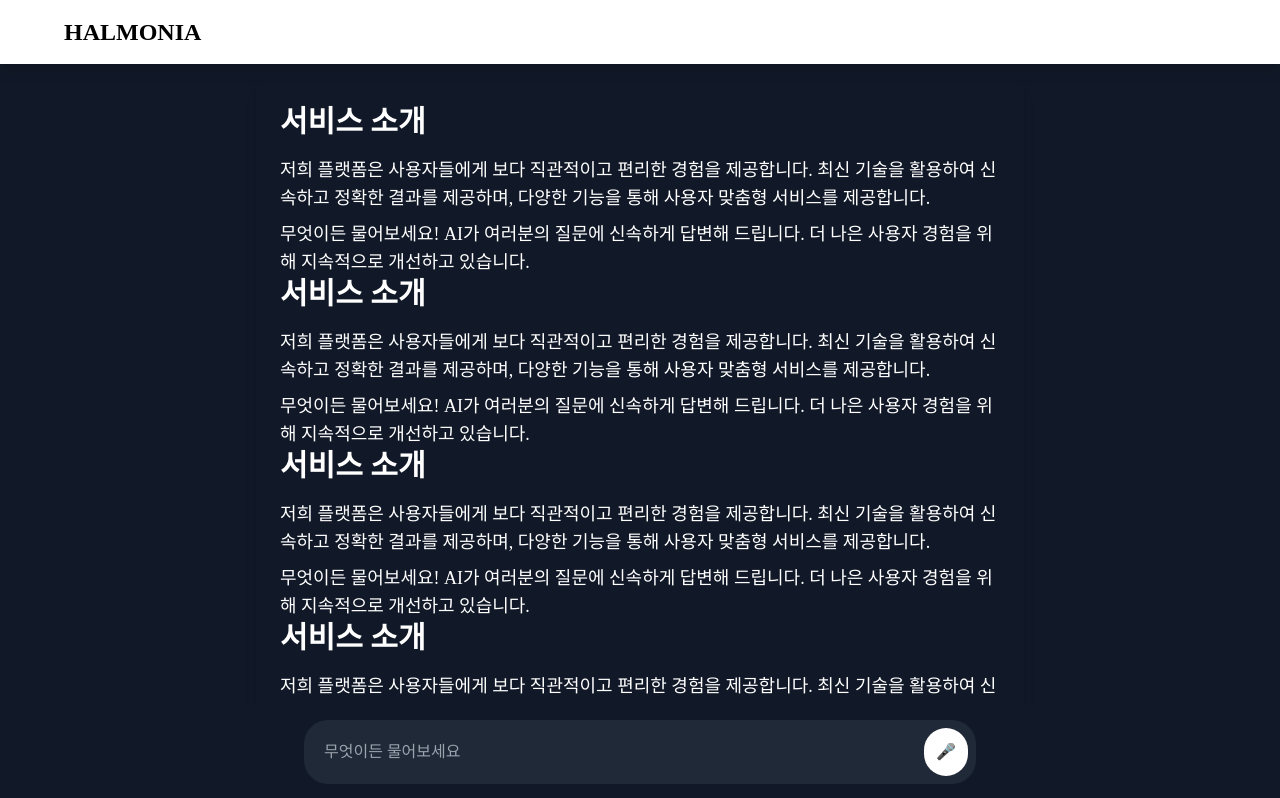
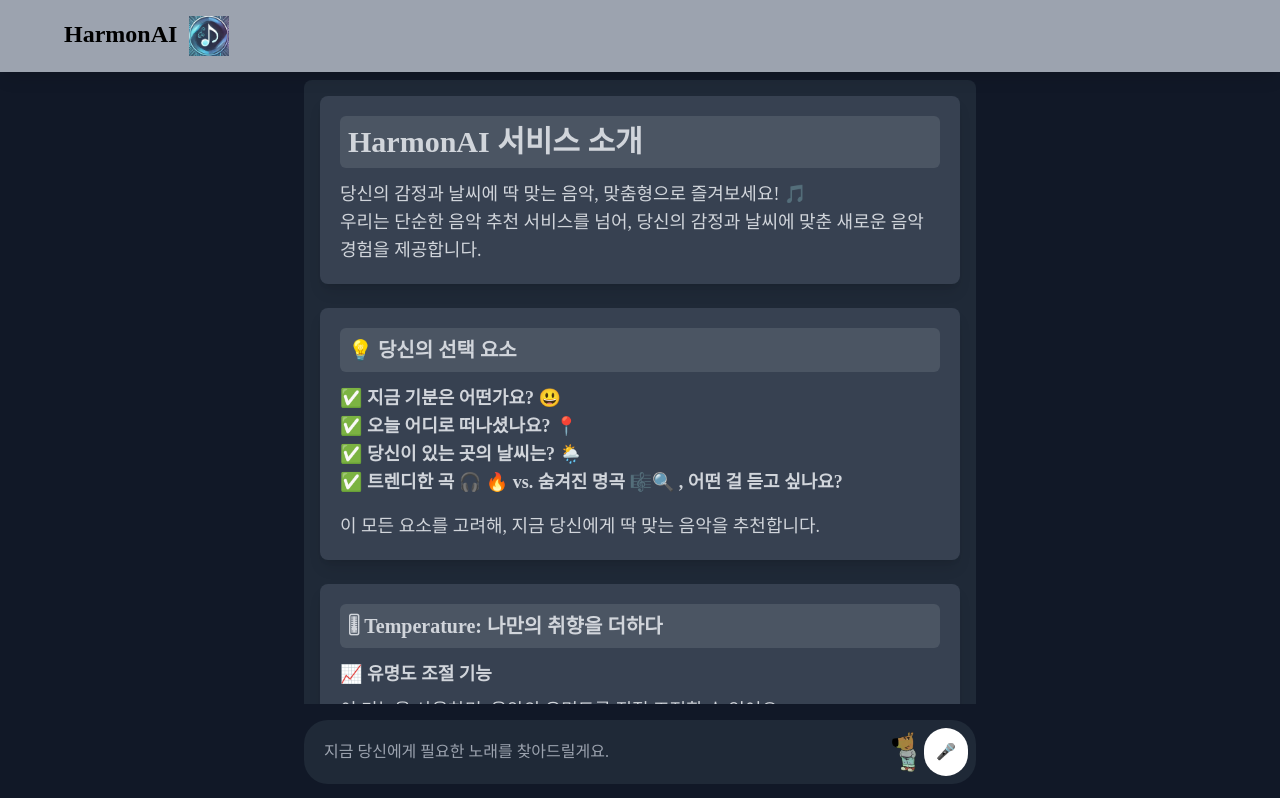
Before and after one commit to vwx12345/FE-CI-CD-Practice, a React (Vite) app: page / in a window 1280 px wide. Shown: the top 798 px of the page. Built offline with nearby package versions, Linux system fonts and the light colour scheme; a web font is replaced by a local one.

Commit message:
CI/CD 트리거

```diff
--- a/src/Components/Footer/Footer.jsx
+++ b/src/Components/Footer/Footer.jsx
@@ -1,39 +1,97 @@
-import React, { useState } from "react";
+import React, { useState, useEffect } from "react";
 import { useNavigate } from "react-router-dom";
+import "../../styles/Footer.css"; // ✅ 스타일 파일 가져오기
+import volumeIcon from "../../assets/chillguy.png";
 
 const Footer = () => {
   const [question, setQuestion] = useState("");
+  const [volume, setVolume] = useState(50); // 🎚️ 기본 볼륨 50
+  const [pop, setPop] = useState(false);
   const navigate = useNavigate();
 
+  let hideTimeout;
+
+  // 🔥 CSS 변수 업데이트 (아래에서 위로 차오르도록 설정)
+  useEffect(() => {
+    document.documentElement.style.setProperty("--progress", `${volume}%`);
+  }, [volume]);
+
+  // 🔄 슬라이더의 값 반전 (위로 올릴수록 볼륨 커짐)
+  const handleVolumeChange = (e) => {
+    const reversedVolume = 100 - Number(e.target.value);
+    setVolume(reversedVolume);
+  };
+
+  // 🔥 슬라이더 사라지는 시간 연장 (1초)
+  const hideSlider = () => {
+    hideTimeout = setTimeout(() => {
+      setPop(false);
+    }, 700); // ⏳ 1초 후 사라짐
+  };
+
   const handleAsk = async () => {
-    if (!question.trim()) return; // 빈 입력 방지
+    if (!question.trim()) return;
 
-    console.log("✅ 질문 전송:", question);
+    console.log("✅ 질문 전송:", question, "🔊 볼륨:", volume);
 
     try {
-      window.scrollTo({ top: 0, behavior: "smooth" }); // 화면 맨 위로 이동
-      navigate("/loading", { state: { question } }); // ✅ 질문을 state로 전달
+      window.scrollTo({ top: 0, behavior: "smooth" });
+      navigate("/loading", { state: { question, volume } });
     } catch (error) {
       console.error("❌ 요청 실패:", error);
     }
 
-    setQuestion(""); // 입력 초기화
+    setQuestion("");
   };
 
   return (
     <footer className="fixed bottom-0 left-0 w-full bg-gray-900 text-white p-4 flex justify-center">
-      <div className="w-full max-w-2xl flex items-center bg-gray-800 rounded-3xl p-2">
+      <div className="w-full max-w-2xl flex items-center bg-gray-800 rounded-3xl p-2 relative">
         <input
           type="text"
           className="flex-1 bg-transparent text-white p-3 outline-none"
-          placeholder="무엇이든 물어보세요"
+          placeholder="지금 당신에게 필요한 노래를 찾아드릴게요."
           value={question}
-          onChange={(e) => {
-            setQuestion(e.target.value);
-            console.log("입력된 값:", e.target.value); // ✅ 입력값 출력
+          onChange={(e) => setQuestion(e.target.value)}
+          onKeyDown={(e) => {
+            if (e.key === "Enter") {
+              e.preventDefault();
+              handleAsk();
+            }
           }}
         />
 
+        <div
+          className="relative ml-2 cursor-pointer"
+          onMouseEnter={() => {
+            clearTimeout(hideTimeout);
+            setPop(true);
+          }}
+          onMouseLeave={hideSlider} // ✅ 마우스를 떼면 1초 후에 사라짐
+        >
+          <img
+            src={volumeIcon} // ✅ import한 이미지 사용
+            alt="Volume Icon"
+            className="pl-2 w-8 h-10"
+          />
+
+          {pop && (
+            <div
+              className="absolute bottom-12 left-1/2 transform -translate-x-1/2 bg-gray-700 p-3 rounded-lg shadow-lg"
+              onMouseEnter={() => clearTimeout(hideTimeout)} // ✅ 마우스를 올리면 사라지지 않음
+              onMouseLeave={hideSlider} // ✅ 마우스를 떼면 1초 후 사라짐
+            >
+              <input
+                type="range"
+                min="0"
+                max="100"
+                value={100 - volume} // ✅ 위로 올릴수록 값이 커지도록 반전
+                onChange={handleVolumeChange}
+                className="volume-slider"
+              />
+            </div>
+          )}
+        </div>
         <button
           className="bg-white text-black rounded-full p-3 ml-2"
           onClick={handleAsk}
--- a/src/Components/Navbar/Navbar.jsx
+++ b/src/Components/Navbar/Navbar.jsx
@@ -1,12 +1,20 @@
 import React, { useState } from "react";
 import { Link } from "react-router-dom";
+import logo from "../../assets/logo.png";
 
 const NavBar = () => {
   return (
-    <nav className="fixed top-0 left-0 w-full bg-white text-black p-4 shadow-lg z-50">
+    <nav className="fixed top-0 left-0 w-full bg-gray-400 text-black p-4 shadow-lg z-50">
       <div className="container mx-auto flex justify-between items-center">
         <h1 className="text-xl lg:text-2xl font-bold lg:ml-12 lg:mr-8">
-          <Link to="/">HALMONIA</Link>
+          <Link to="/">
+            HarmonAI &nbsp;
+            <img
+              src={logo}
+              alt="Logo Icon"
+              className="w-10 h-10 inline-block "
+            />
+          </Link>
         </h1>
       </div>
     </nav>
--- a/src/Page/Loading/Loading.jsx
+++ b/src/Page/Loading/Loading.jsx
@@ -1,12 +1,13 @@
 import React, { useEffect } from "react";
 import { useNavigate, useLocation } from "react-router-dom";
 import AnimatedPage from "../../Components/Effect/AnimatedPage";
-import { API_BASE_URL } from "../../config"
+import { API_BASE_URL } from "../../config";
 
 const Loading = () => {
   const navigate = useNavigate();
   const location = useLocation();
   const question = location.state?.question || "";
+  const pop = location.state?.volume || 0;
 
   useEffect(() => {
     const fetchData = async () => {
@@ -15,7 +16,7 @@ const Loading = () => {
         navigate("/"); // 질문이 없으면 홈으로 이동
         return;
       }
-
+      console.log("popularity", pop);
       console.log("📡 위치 정보 요청 중...");
 
       // ✅ 위치 정보를 먼저 가져옴
@@ -25,14 +26,19 @@ const Loading = () => {
           console.log("📍 현재 위치:", latitude, longitude);
 
           try {
-            console.log("📡 백엔드 요청 시작:", { question, latitude, longitude });
+            console.log("📡 백엔드 요청 시작:", {
+              question,
+              pop,
+              latitude,
+              longitude,
+            });
 
-            const response = await fetch(`${API_BASE_URL}/api/test`, {
+            const response = await fetch(`${API_BASE_URL}/api/info/current`, {
               method: "POST",
               headers: {
                 "Content-Type": "application/json",
               },
-              body: JSON.stringify({ question, latitude, longitude }),
+              body: JSON.stringify({ question, pop, latitude, longitude }),
             });
 
             if (response.ok) {
@@ -51,7 +57,7 @@ const Loading = () => {
           console.error("❌ 위치 정보를 가져올 수 없습니다:", error);
 
           // 위치 정보를 가져오지 못한 경우 `latitude: null, longitude: null`을 설정하고 백엔드 요청
-          fetch(`${API_BASE_URL}/api/test`, {
+          fetch(`${API_BASE_URL}/api/info/current`, {
             method: "POST",
             headers: {
               "Content-Type": "application/json",
@@ -74,7 +80,11 @@ const Loading = () => {
   return (
     <AnimatedPage>
       <div className="flex justify-center items-center h-screen bg-gray-900 text-white">
-        <p className="text-lg">AI가 생각 중입니다... 🤔</p>
+        <div className="flex flex-col justify-center space-y-4 p-4 bg-gray-800 rounded-xl w-full max-w-2xl mx-auto h-40">
+          <p className="text-lg text-gray-300">
+            잠시만요, 맞춤 음악을 찾는 중이에요! ⏳
+          </p>
+        </div>
       </div>
     </AnimatedPage>
   );
--- a/src/Page/MainPage/Info.jsx
+++ b/src/Page/MainPage/Info.jsx
@@ -2,73 +2,65 @@ import React from "react";
 
 const Info = () => {
   return (
-    <div className="max-w-3xl mx-auto p-6 bg-gray-900 text-white rounded-lg shadow-lg">
-      <h1 className="text-3xl font-bold mb-4">서비스 소개</h1>
-      <p className="text-lg mb-2">
-        저희 플랫폼은 사용자들에게 보다 직관적이고 편리한 경험을 제공합니다.
-        최신 기술을 활용하여 신속하고 정확한 결과를 제공하며,
-        다양한 기능을 통해 사용자 맞춤형 서비스를 제공합니다.
-      </p>
-      <p className="text-lg">
-        무엇이든 물어보세요! AI가 여러분의 질문에 신속하게 답변해 드립니다.
-        더 나은 사용자 경험을 위해 지속적으로 개선하고 있습니다.
-      </p>
+    <div className="max-w-3xl mx-auto space-y-6">
+      {/* 서비스 소개 박스 */}
+      <div className="p-5 bg-gray-700 text-gray-300 rounded-lg shadow-lg">
+        <div className="p-2 bg-gray-600 rounded-md mb-3">
+          <h1 className="text-3xl font-bold">HarmonAI 서비스 소개</h1>
+        </div>
+        <p className="text-lg">
+          당신의 감정과 날씨에 딱 맞는 음악, 맞춤형으로 즐겨보세요! 🎵 <br />
+          우리는 단순한 음악 추천 서비스를 넘어, 당신의 감정과 날씨에 맞춘
+          새로운 음악 경험을 제공합니다.
+        </p>
+      </div>
 
-      <h1 className="text-3xl font-bold mb-4">서비스 소개</h1>
-      <p className="text-lg mb-2">
-        저희 플랫폼은 사용자들에게 보다 직관적이고 편리한 경험을 제공합니다.
-        최신 기술을 활용하여 신속하고 정확한 결과를 제공하며,
-        다양한 기능을 통해 사용자 맞춤형 서비스를 제공합니다.
-      </p>
-      <p className="text-lg">
-        무엇이든 물어보세요! AI가 여러분의 질문에 신속하게 답변해 드립니다.
-        더 나은 사용자 경험을 위해 지속적으로 개선하고 있습니다.
-      </p>
+      {/* 입력 요소 박스 */}
+      <div className="p-5 bg-gray-700 text-gray-300 rounded-lg shadow-lg">
+        <div className="p-2 bg-gray-600 rounded-md mb-3">
+          <h2 className="text-xl font-semibold">💡 당신의 선택 요소</h2>
+        </div>
+        <p className="text-lg">
+          <strong>✅ 지금 기분은 어떤가요? 😃</strong> <br />
+          <strong>✅ 오늘 어디로 떠나셨나요? 📍</strong> <br />
+          <strong>✅ 당신이 있는 곳의 날씨는? 🌦️</strong> <br />
+          <strong>
+            ✅ 트렌디한 곡 🎧 🔥 vs. 숨겨진 명곡 🎼🔍 , 어떤 걸 듣고 싶나요?
+          </strong>
+        </p>
+        <p className="text-lg mt-4">
+          이 모든 요소를 고려해, 지금 당신에게 딱 맞는 음악을 추천합니다.
+        </p>
+      </div>
 
-      <h1 className="text-3xl font-bold mb-4">서비스 소개</h1>
-      <p className="text-lg mb-2">
-        저희 플랫폼은 사용자들에게 보다 직관적이고 편리한 경험을 제공합니다.
-        최신 기술을 활용하여 신속하고 정확한 결과를 제공하며,
-        다양한 기능을 통해 사용자 맞춤형 서비스를 제공합니다.
-      </p>
-      <p className="text-lg">
-        무엇이든 물어보세요! AI가 여러분의 질문에 신속하게 답변해 드립니다.
-        더 나은 사용자 경험을 위해 지속적으로 개선하고 있습니다.
-      </p>
+      {/* Temperature 기능 소개 박스 */}
+      <div className="p-5 bg-gray-700 text-gray-300 rounded-lg shadow-lg">
+        <div className="p-2 bg-gray-600 rounded-md mb-3">
+          <h2 className="text-xl font-semibold">
+            🎚 Temperature: 나만의 취향을 더하다
+          </h2>
+        </div>
 
-      <h1 className="text-3xl font-bold mb-4">서비스 소개</h1>
-      <p className="text-lg mb-2">
-        저희 플랫폼은 사용자들에게 보다 직관적이고 편리한 경험을 제공합니다.
-        최신 기술을 활용하여 신속하고 정확한 결과를 제공하며,
-        다양한 기능을 통해 사용자 맞춤형 서비스를 제공합니다.
-      </p>
-      <p className="text-lg">
-        무엇이든 물어보세요! AI가 여러분의 질문에 신속하게 답변해 드립니다.
-        더 나은 사용자 경험을 위해 지속적으로 개선하고 있습니다.
-      </p>
 
-      <h1 className="text-3xl font-bold mb-4">서비스 소개</h1>
-      <p className="text-lg mb-2">
-        저희 플랫폼은 사용자들에게 보다 직관적이고 편리한 경험을 제공합니다.
-        최신 기술을 활용하여 신속하고 정확한 결과를 제공하며,
-        다양한 기능을 통해 사용자 맞춤형 서비스를 제공합니다.
-      </p>
-      <p className="text-lg">
-        무엇이든 물어보세요! AI가 여러분의 질문에 신속하게 답변해 드립니다.
-        더 나은 사용자 경험을 위해 지속적으로 개선하고 있습니다.
-      </p>
-      <h1 className="text-3xl font-bold mb-4">서비스 소개</h1>
-      <p className="text-lg mb-2">
-        저희 플랫폼은 사용자들에게 보다 직관적이고 편리한 경험을 제공합니다.
-        최신 기술을 활용하여 신속하고 정확한 결과를 제공하며,
-        다양한 기능을 통해 사용자 맞춤형 서비스를 제공합니다.
-      </p>
-      <p className="text-lg">
-        무엇이든 물어보세요! AI가 여러분의 질문에 신속하게 답변해 드립니다.
-        더 나은 사용자 경험을 위해 지속적으로 개선하고 있습니다.
-      </p>
+        <h3 className="text-lg font-semibold">📈 유명도 조절 기능</h3>
+
+        <p className="text-lg pt-2 pb-3">
+          이 기능을 사용하면, 음악의 유명도를 직접 조정할 수 있어요.
+        </p>
+
+        <p className="text-lg">
+          🔥 <strong>온도를 높이면?</strong> 트렌디한 인기곡이 더 많이 추천!{" "}
+          <br />
+          ❄️ <strong>온도를 낮추면?</strong> 잘 알려지지 않은 숨은 명곡들을
+          발견!
+        </p>
+        <p className="text-lg mt-4">
+          이제 기분과 날씨뿐만 아니라,{" "}
+          <strong>당신이 원하는 스타일의 음악까지 조절하며</strong>{" "}
+          감상해보세요🎶 <br />
+        </p>
+      </div>
     </div>
-
   );
 };
 
--- a/src/Page/MainPage/MainPage.jsx
+++ b/src/Page/MainPage/MainPage.jsx
@@ -4,9 +4,11 @@ import AnimatedPage from "../../Components/Effect/AnimatedPage";
 
 const MainPage = () => {
   return (
-    <AnimatedPage>
-      <div className="pt-20 bg-gray-900 text-white p-6">
-        <Info />
+    <AnimatedPage className="no-scrollbar">
+      <div className="pt-20 bg-gray-900 text-white p-6 no-scrollbar">
+        <div className="flex flex-col space-y-4 flex-grow overflow-y-scroll no-scrollbar p-4 bg-gray-800 rounded-lg w-full max-w-2xl mx-auto pb-20 no-scrollbar">
+          <Info />
+        </div>
       </div>
     </AnimatedPage>
   );
--- a/src/config.js
+++ b/src/config.js
@@ -1,2 +1,2 @@
 // export const API_BASE_URL = import.meta.env.VITE_API_BASE_URL;
-export const API_BASE_URL = "http://localhost:8080";
+export const API_BASE_URL = "http://localhost:8080"
--- a/src/index.css
+++ b/src/index.css
@@ -11,3 +11,14 @@
 *{
   font-family: 'NanumSquareNeoLight';
 }
+
+/* 크롬, 엣지, 사파리에서 스크롤바 숨기기 */
+.no-scrollbar::-webkit-scrollbar {
+  display: none;
+}
+
+/* 파이어폭스에서 스크롤바 숨기기 */
+.no-scrollbar {
+  -ms-overflow-style: none;  /* IE, Edge */
+  scrollbar-width: none;  /* Firefox */
+}
--- /dev/null
+++ b/src/styles/Footer.css
@@ -0,0 +1,71 @@
+/* 🎚️ 볼륨 슬라이더 기본 스타일 */
+.volume-slider {
+  writing-mode: vertical-lr; /* 🔄 슬라이더 세로 방향 */
+  appearance: none; /* 🔥 기본 스타일 제거 */
+  background: transparent; /* 🖌️ 배경 제거 */
+  border: none;
+  outline: none;
+  width: 10px;
+  height: 100px; /* 🔼 크기 조정 */
+  cursor: pointer;
+}
+
+/* 🎚️ 트랙 (막대) */
+.volume-slider::-webkit-slider-runnable-track {
+  width: 6px;
+  height: 100%;
+  border-radius: 4px;
+  background: linear-gradient(to top,
+    #024f85 0%,
+    #02669e 30%, /* 🔵 점진적으로 밝아지는 파랑 */
+    #ff7043 70%, /* 🔴 점진적으로 나타나는 빨강 */
+    #ff4500 100%
+  );
+}
+
+/* 🎚️ 트랙 중 썸브 아래 부분 색상 (Firefox) */
+.volume-slider::-moz-range-progress {
+  background: linear-gradient(to top,
+    #024f85 0%,
+    #02669e 30%,
+    #ff7043 70%,
+    #ff4500 100%
+  );
+  height: 100%;
+}
+
+/* 🎚️ 트랙 중 진행된 부분 색상 (WebKit) */
+.volume-slider::-webkit-slider-runnable-track {
+  background: linear-gradient(to top,
+    #024f85 0%,
+    #02669e 30%,
+    #ff7043 70%,
+    #ff4500 100%
+  );
+}
+
+/* 🔘 썸브 (볼륨 조절 버튼) */
+.volume-slider::-webkit-slider-thumb {
+  appearance: none;
+  width: 18px;
+  height: 18px;
+  background: rgba(0, 0, 0, 0.8); /* ✅ 검정색 썸브 */
+  border-radius: 50%;
+  margin-left: -6px;
+  transition: background 0.2s ease-in-out;
+}
+
+/* 🔘 썸브 (Firefox) */
+.volume-slider::-moz-range-thumb {
+  width: 18px;
+  height: 18px;
+  background: linear-gradient(to bottom,
+    #024f85 0%,
+    #02669e 30%,
+    #ff7043 70%,
+    #ff4500 100%
+  );
+  border-radius: 50%;
+  margin-left: -6px;
+  transition: background 0.2s ease-in-out;
+}
```
Also changed, not shown: src/Components/YouTubeMusicCard.jsx (added, +43 -0 lines), src/Page/Result/Result.jsx (+35 -72 lines), src/assets/chillguy.png (added), src/assets/logo.png (added).
